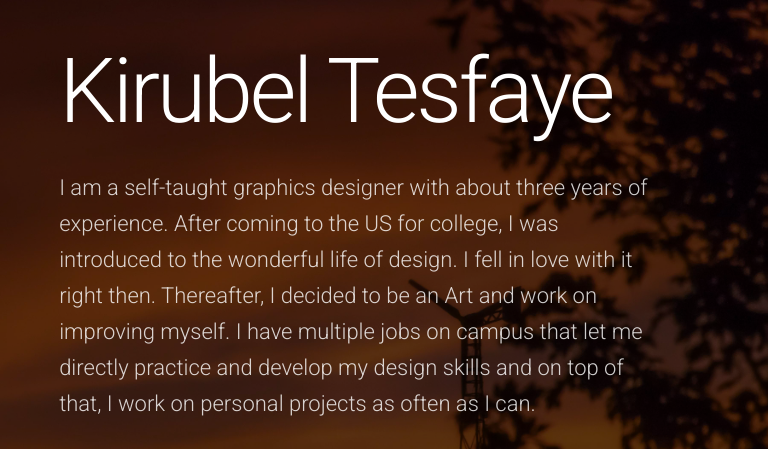
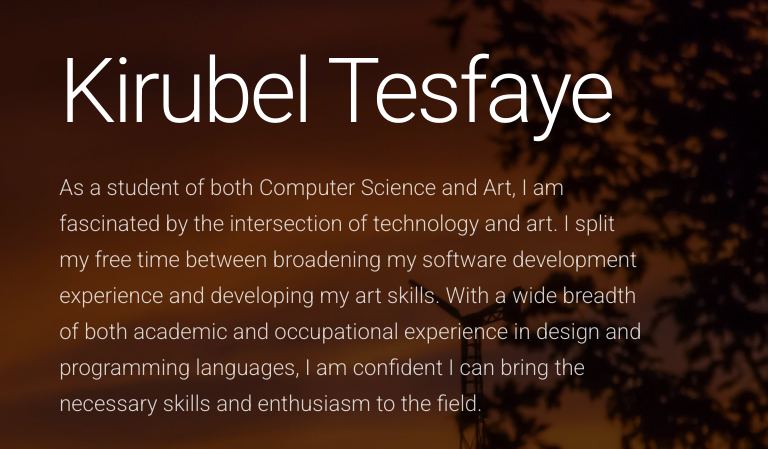
Before and after one commit to ktesfaye/Portifolio, a plain HTML site: page about.html in a window 1280 px wide. Shown: the part 91-540 px from the top of the page, 512-1280 px from the left. Drawn offline with nearby package versions, Linux system fonts and the light colour scheme.

Commit message:
Minor changes

```diff
--- a/about.html
+++ b/about.html
@@ -240,13 +240,7 @@
             <li class="col-7-12 left">
               <h1 class="ae-2 fromRight  ft-size">Kirubel Tesfaye</h1>
               <div class="ae-3 fromRight">
-                <p class="opacity-8">I am a self-taught graphics designer with about
-					 three years of experience. After coming to the US for college,
-					  I was introduced to the wonderful life of design. I fell in love
-					  with it right then. Thereafter, I decided to be an Art and work on
-					  improving myself. I have multiple jobs on campus that let me directly
-					  practice and develop my design skills and on top of that, I work on
-					   personal projects as often as I can.
+                <p class="opacity-8">As a student of both Computer Science and Art, I am fascinated by the intersection of technology and art. I split my free time between broadening my software development experience and developing my art skills. With a wide breadth of both academic and occupational experience in design and programming languages, I am confident I can bring the necessary skills and enthusiasm to the field.
 				   </p>
 				   <p>
 					   mail: takirubel@gmail.com
```
Also changed, not shown: illustrations.html (+4 -9 lines), responsive websites.html (+1 -5 lines).
